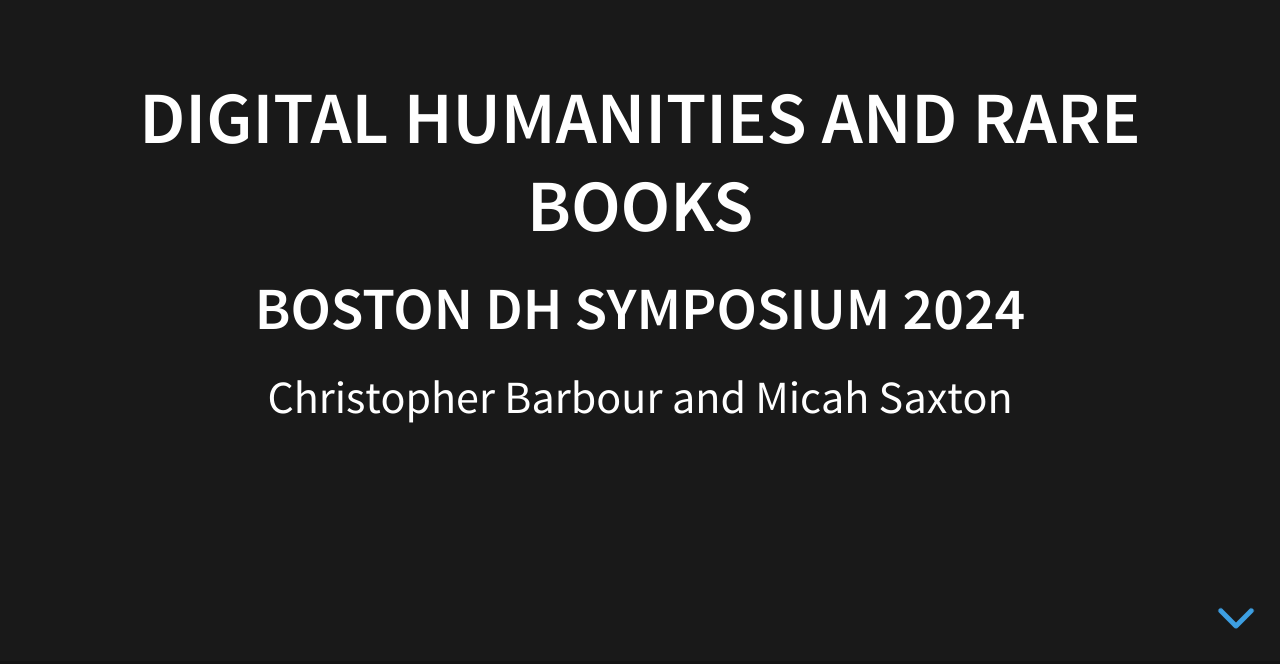
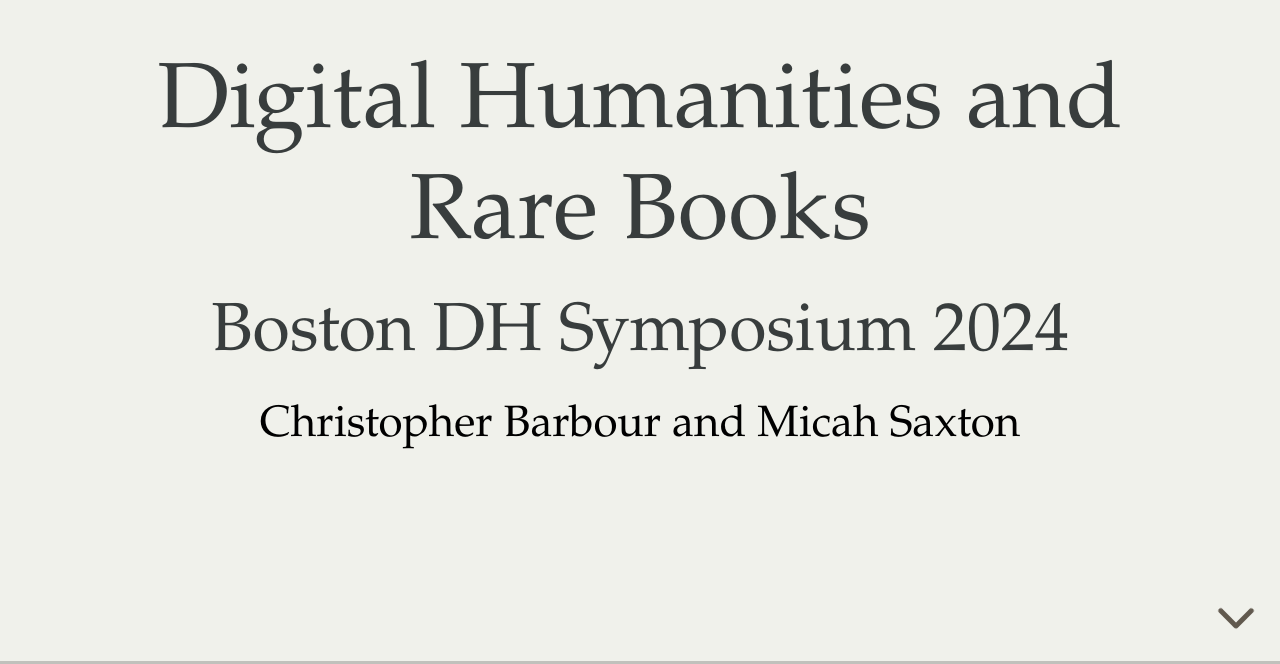
Before and after one commit to msaxton/msaxton-dh-rare-books, a website: page index.html in a window 1280 px wide. Shown: the part 136-800 px from the top of the page. Drawn offline with Linux system fonts and the light colour scheme.

Commit message:
change theme - serif

```diff
--- a/index.html
+++ b/index.html
@@ -4,11 +4,11 @@
 		<meta charset="utf-8">
 		<meta name="viewport" content="width=device-width, initial-scale=1.0, maximum-scale=1.0, user-scalable=no">
 
-		<title>reveal.js</title>
+		<title>DH and Rare Books</title>
 
 		<link rel="stylesheet" href="dist/reset.css">
 		<link rel="stylesheet" href="dist/reveal.css">
-		<link rel="stylesheet" href="dist/theme/black.css" id="theme">
+		<link rel="stylesheet" href="dist/theme/serif.css" id="theme">
 
 		<!-- Theme used for syntax highlighted code -->
 		<link rel="stylesheet" href="plugin/highlight/monokai.css" id="highlight-theme">
```
